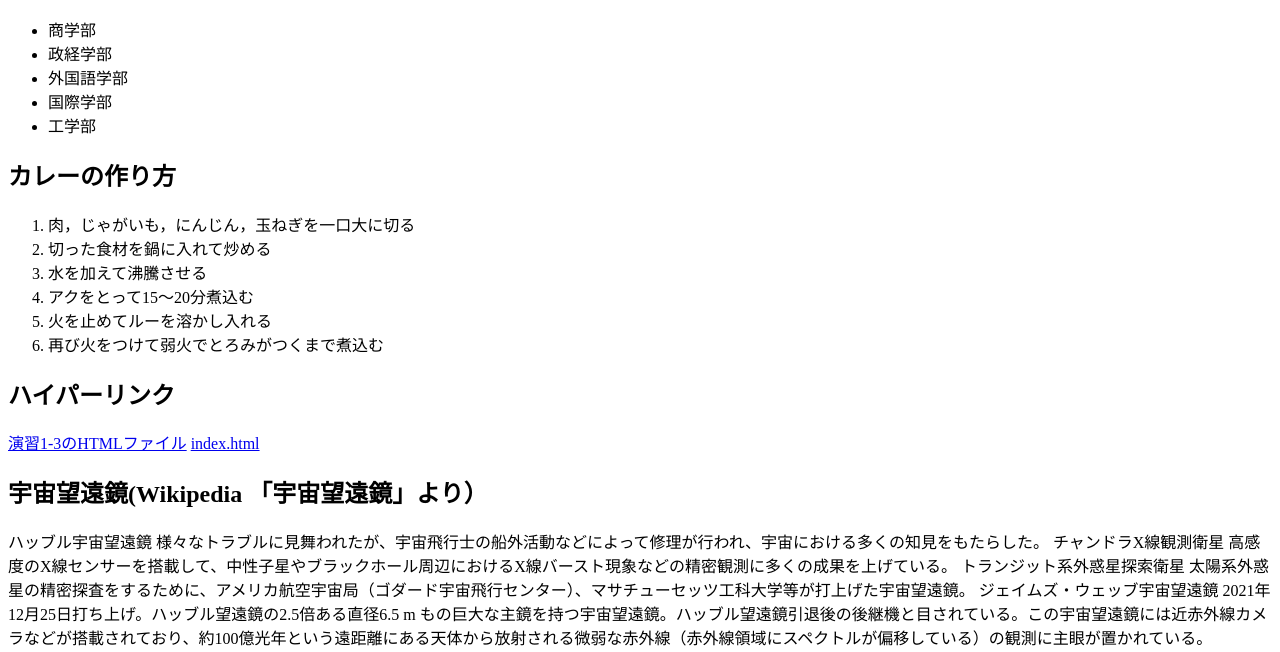
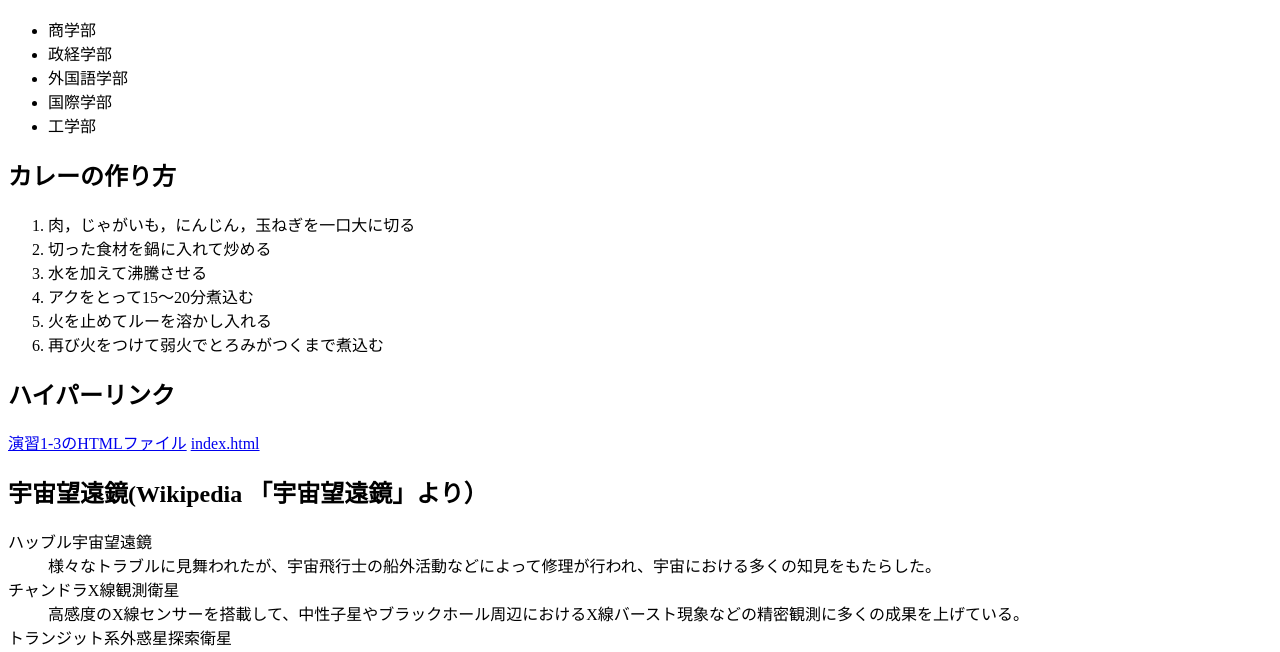
Before and after one commit to G485002024/medialabo, a plain HTML site: page practice-html/elements.html in a window 1280 px wide. Shown: the part 127-779 px from the top of the page. Drawn offline with Linux system fonts and the light colour scheme.

Commit message:
再提出

```diff
--- a/practice-css/browser-intro.css
+++ b/practice-css/browser-intro.css
@@ -8,9 +8,8 @@
 }
 
 h1 {
-	background-color: #7f7fcf;
 	color: white;
-	text-shadow: 1px 1px 2px navy;
+	text-shadow: 1px 1px 10px navy;
 }
 
 h2 {
@@ -18,7 +17,7 @@
 	margin: 5px;
 	font-family:cursive;
 	color: #3f3faf;
-	background:linear-gradient(white,#ffefaf);
+	background:linear-gradient(to right,white,#ffefaf);
 
 }
 
--- a/practice-html/elements.html
+++ b/practice-html/elements.html
@@ -30,14 +30,15 @@
                title="1つ外のフォルダの別ファイルへのリンク"
                target="_blank">index.html</a>
 		<h2>宇宙望遠鏡(Wikipedia 「宇宙望遠鏡」より）</h2>
-			<dl>ハッブル宇宙望遠鏡
-				様々なトラブルに見舞われたが、宇宙飛行士の船外活動などによって修理が行われ、宇宙における多くの知見をもたらした。
-			チャンドラX線観測衛星
-				高感度のX線センサーを搭載して、中性子星やブラックホール周辺におけるX線バースト現象などの精密観測に多くの成果を上げている。
-			トランジット系外惑星探索衛星
-				太陽系外惑星の精密探査をするために、アメリカ航空宇宙局（ゴダード宇宙飛行センター）、マサチューセッツ工科大学等が打上げた宇宙望遠鏡。
-			ジェイムズ・ウェッブ宇宙望遠鏡
-				2021年12月25日打ち上げ。ハッブル望遠鏡の2.5倍ある直径6.5 m もの巨大な主鏡を持つ宇宙望遠鏡。ハッブル望遠鏡引退後の後継機と目されている。この宇宙望遠鏡には近赤外線カメラなどが搭載されており、約100億光年という遠距離にある天体から放射される微弱な赤外線（赤外線領域にスペクトルが偏移している）の観測に主眼が置かれている。
+			<dl>
+				<dt>ハッブル宇宙望遠鏡</dt>
+				<dd>様々なトラブルに見舞われたが、宇宙飛行士の船外活動などによって修理が行われ、宇宙における多くの知見をもたらした。</dd>
+			<dt>チャンドラX線観測衛星</dt>
+				<dd>高感度のX線センサーを搭載して、中性子星やブラックホール周辺におけるX線バースト現象などの精密観測に多くの成果を上げている。</dd>
+			<dt>トランジット系外惑星探索衛星</dt>
+				<dd>太陽系外惑星の精密探査をするために、アメリカ航空宇宙局（ゴダード宇宙飛行センター）、マサチューセッツ工科大学等が打上げた宇宙望遠鏡。</dd>
+			<dt>ジェイムズ・ウェッブ宇宙望遠鏡</dt>
+				<dd>2021年12月25日打ち上げ。ハッブル望遠鏡の2.5倍ある直径6.5 m もの巨大な主鏡を持つ宇宙望遠鏡。ハッブル望遠鏡引退後の後継機と目されている。この宇宙望遠鏡には近赤外線カメラなどが搭載されており、約100億光年という遠距離にある天体から放射される微弱な赤外線（赤外線領域にスペクトルが偏移している）の観測に主眼が置かれている。</dd>
 </dl>
 		(JWSTの画像)
 		<img src="JWST_spacecraft_model_2.png">
```
Also changed, not shown: index.html (+3 -0 lines).
